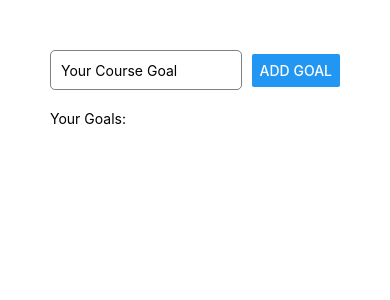
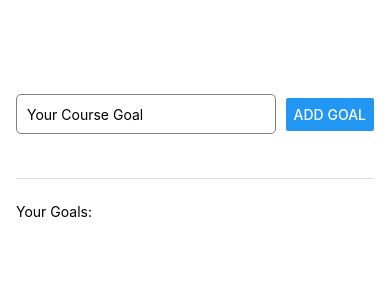
Before and after one commit to KayKay1992/React_Native_Course, a React Native app: screen / in a window 390 px wide. Shown: the top 300 px of the page. Built offline with nearby package versions, Linux system fonts and the light colour scheme.

Commit message:
Improving our layout with styling

```diff
--- a/App.js
+++ b/App.js
@@ -8,7 +8,7 @@ export default function App() {
         <TextInput style={styles.textInput} placeholder='Your Course Goal'/>
         <Button title='Add Goal' />
       </View>
-      <View>
+      <View style={styles.goalsContainer}>
 
         {/* Display goals here */}
         <Text>Your Goals:</Text>
@@ -20,13 +20,20 @@ export default function App() {
 
 const styles = StyleSheet.create({
  appContainer: {
-  padding: 50,
+  flex: 1,
+
+  paddingTop: 50,
+  paddingHorizontal: 16,
  },
  inputContainer: {
   flexDirection: 'row',
   justifyContent: 'space-between',
   alignItems: 'center',
   marginBottom: 20,
+  marginBottom: 24,
+  borderBottomColor: '#ddd',
+  borderBottomWidth: 1,
+  flex: 1,
  },
  textInput: {
   height: 40,
@@ -36,5 +43,9 @@ const styles = StyleSheet.create({
   borderRadius: 5,
   width: '80%',
   marginRight: 10,
- }
+ },
+ goalsContainer: {
+  flex: 5,
+
+ },
 });
```
